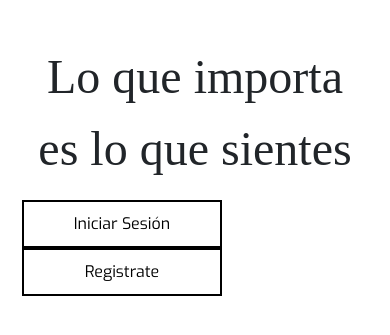
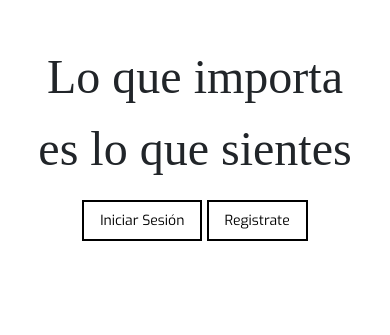
Before and after one commit to yalexandr12/paginaFEPI, a Flask app: page / in a window 390 px wide. Shown: the part 214-549 px from the top of the page. Run offline with Flask 3, Linux system fonts and the light colour scheme.

Commit message:
Main estilo correccion

```diff
--- a/static/css/Main.css
+++ b/static/css/Main.css
@@ -38,7 +38,8 @@ body{
     font-family: 'Exo';
     font-style: normal;
     border: 2px solid #000;
-    width: 200px;
+    min-width: 100px;
+    max-width: 200px;
     padding: 10px 20px;
     color: #000;
     background-color: #fff;
@@ -91,3 +92,11 @@ body{
 .show .botones{
     opacity: 1;
 }
+
+@media only screen and (max-width: 768px) {
+    .mi-boton {
+    font-size: 14px;
+    max-width: 150px;
+    padding: 8px 16px;
+    }
+}
```
